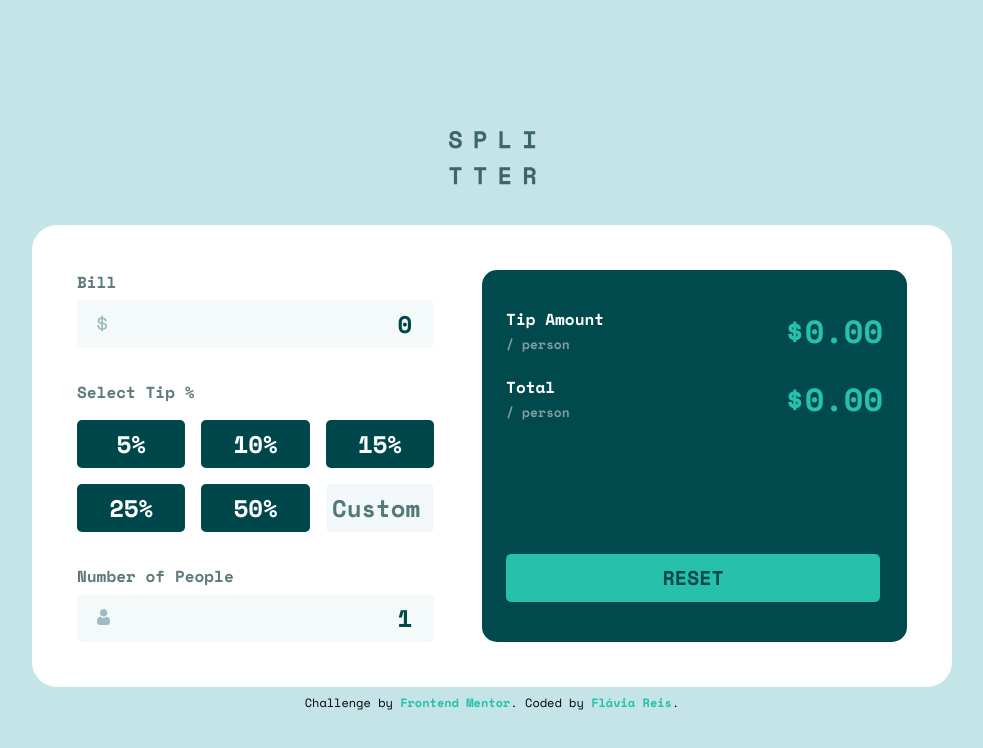
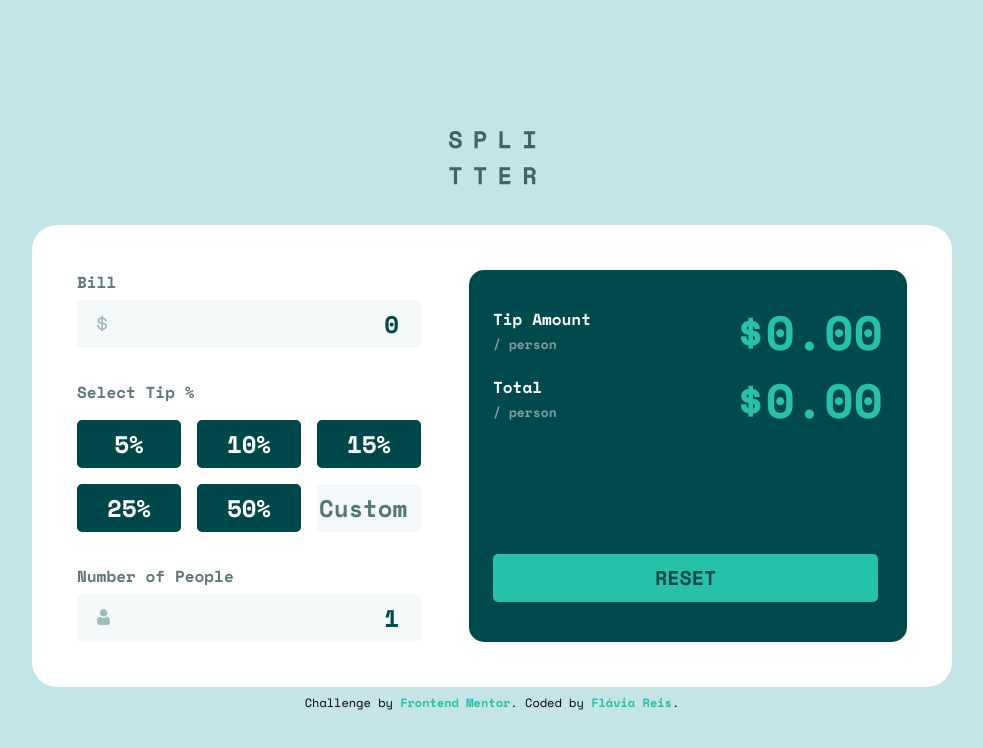
Before and after one commit to flaviare1s/tip-calculator-app, a React (Vite) app: page / in a window 1280 px wide. Shown: the top 748 px of the page, without its empty margins (148-1131 px from the left). Built offline with nearby package versions, Linux system fonts and the light colour scheme.

Commit message:
Ajustei font size na versão desktop

```diff
--- a/src/components/ResultInput.jsx
+++ b/src/components/ResultInput.jsx
@@ -9,7 +9,7 @@ const ResultInput = ({ title, placeholder }) => {
         type="text"
         value={placeholder}
         readOnly
-        className="bg-very-dark-cyan w-full h-12 mb-5 text-right text-[32px] font-bold text-strong-cyan placeholder:text-strong-cyan">
+        className="bg-very-dark-cyan w-full h-12 mb-5 text-right text-[32px] md:text-5xl font-bold text-strong-cyan placeholder:text-strong-cyan">
       </input>
     </section>
   )
```
